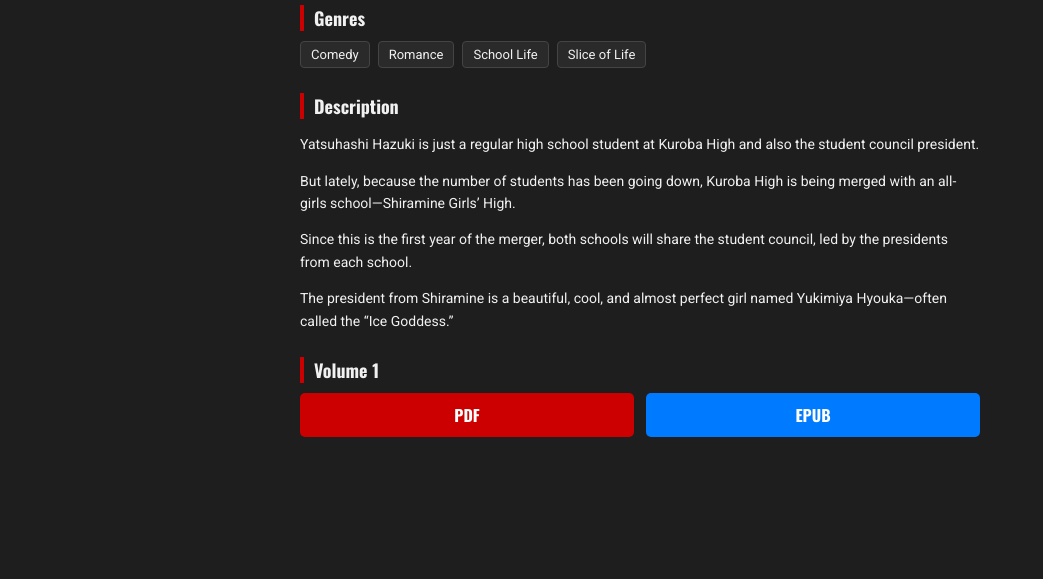
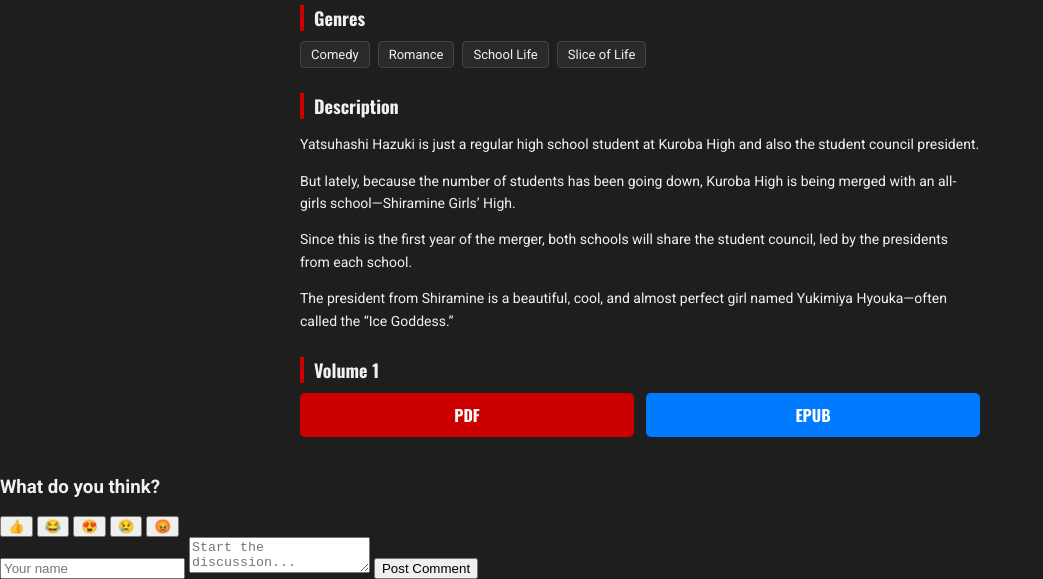
Before and after one commit to RJ-Novels/RJ-Novels, a Jekyll site: the page built from _novels/tsun_na_megami_sama.html, in a window 1280 px wide. Shown: the part 739-1318 px from the top of the page, without its empty margins (0-1043 px from the left). Built offline with Jekyll 4.4.1, drawn with Linux system fonts in a browser that asks for light colours; before the commit the page ends 1196 px from its top, so only the background shows below that.

Commit message:
Update default.html

```diff
--- a/_layouts/default.html
+++ b/_layouts/default.html
@@ -76,7 +76,25 @@
 <main>
     {{ content }}
     {% if page.collection == "novels" %}
+<section class="comments-box">
+  <h3>What do you think?</h3>
 
+  <div id="reaction-bar">
+    <button data-r="like">👍</button>
+    <button data-r="funny">😂</button>
+    <button data-r="love">😍</button>
+    <button data-r="sad">😢</button>
+    <button data-r="angry">😡</button>
+  </div>
+
+  <div id="comments-list"></div>
+
+  <div class="comment-form">
+    <input id="name" placeholder="Your name">
+    <textarea id="comment" placeholder="Start the discussion..."></textarea>
+    <button onclick="postComment()">Post Comment</button>
+  </div>
+    </section>
 {% endif %}
 </main>
 <script type="module" src="{{ '/assets/js/comments.js' | relative_url }}"></script>
```
